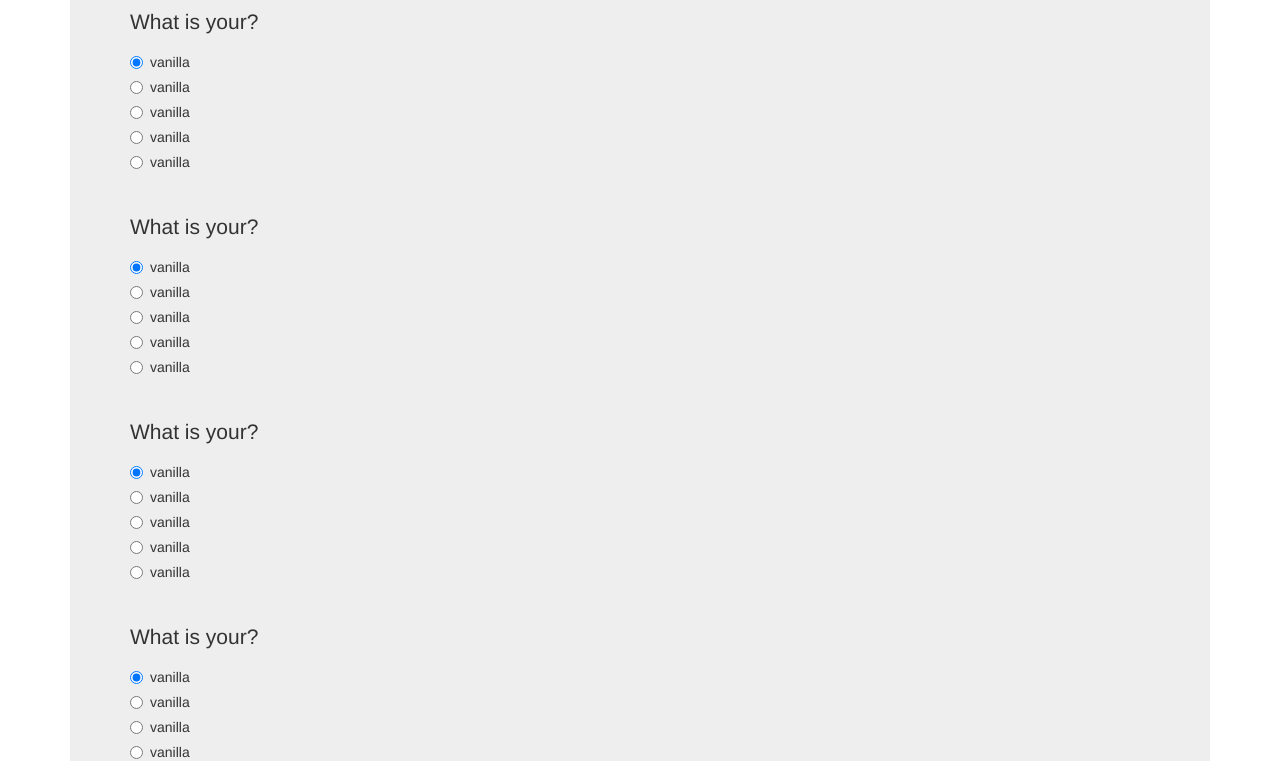
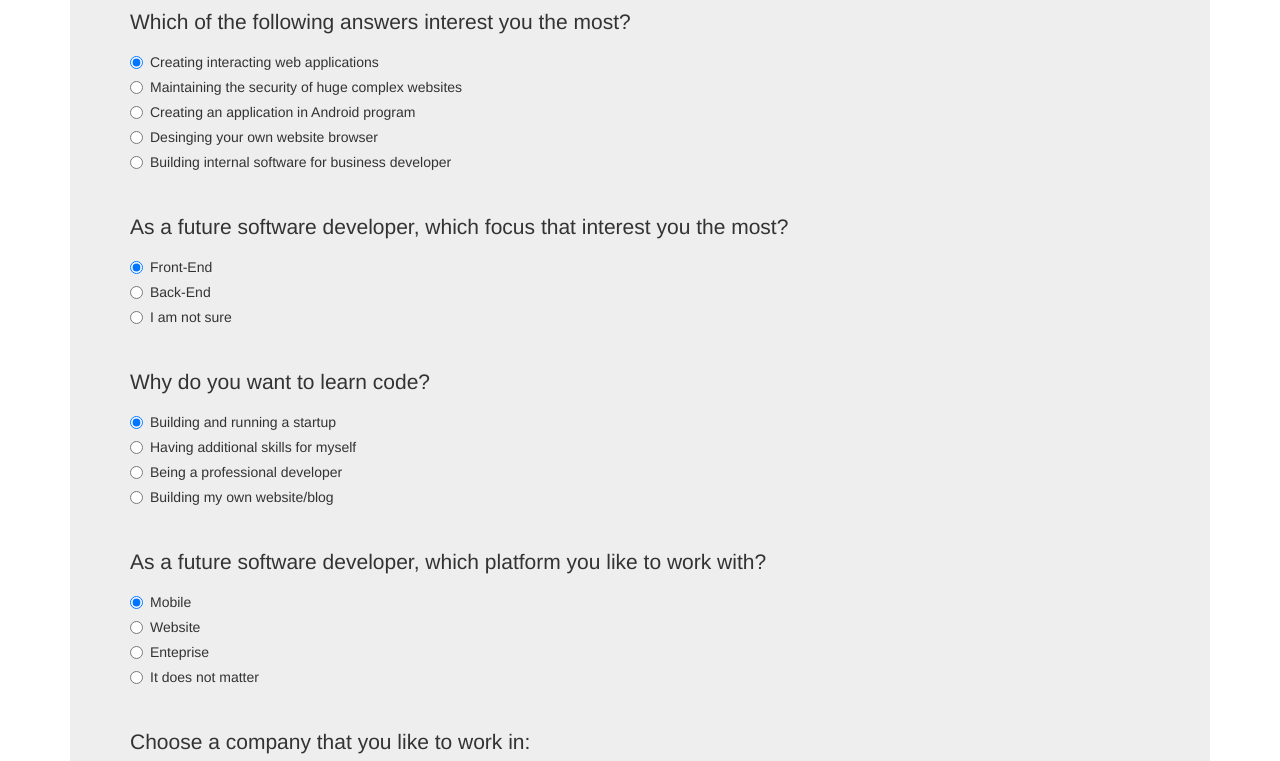
Before and after one commit to hansenja24/Track-Suggester, a plain HTML site: page index.html in a window 1280 px wide. Shown: the part 210-971 px from the top of the page. Drawn offline with Linux system fonts and the light colour scheme.

Commit message:
finish question content in html page

```diff
--- a/index.html
+++ b/index.html
@@ -16,136 +16,112 @@
           <form id="survey">
 
             <div class="radio">
-              <p>What is your?</p>
+              <p>Which of the following answers interest you the most?</p>
               <label>
                 <input type="radio" name="question1" value="1" checked>
-                vanilla
+                Creating interacting web applications
               </label>
             </div>
             <div class="radio">
               <label>
                 <input type="radio" name="question1" value="2">
-                vanilla
+                Maintaining the security of huge complex websites
               </label>
             </div>
             <div class="radio">
               <label>
                 <input type="radio" name="question1" value="3">
-                vanilla
+                Creating an application in Android program
               </label>
             </div>
             <div class="radio">
               <label>
                 <input type="radio" name="question1" value="4">
-                vanilla
+                Desinging your own website browser
               </label>
             </div>
             <div class="radio">
               <label>
                 <input type="radio" name="question1" value="5">
-                vanilla
+                Building internal software for business developer
               </label>
             </div>
 
             <br>
 
             <div class="radio">
-              <p>What is your?</p>
+              <p>As a future software developer, which focus that interest you the most?</p>
               <label>
                 <input type="radio" name="question2" value="1" checked>
-                vanilla
+                Front-End
               </label>
             </div>
             <div class="radio">
               <label>
                 <input type="radio" name="question2" value="2">
-                vanilla
+                Back-End
               </label>
             </div>
             <div class="radio">
               <label>
                 <input type="radio" name="question2" value="3">
-                vanilla
-              </label>
-            </div>
-            <div class="radio">
-              <label>
-                <input type="radio" name="question2" value="4">
-                vanilla
-              </label>
-            </div>
-            <div class="radio">
-              <label>
-                <input type="radio" name="question2" value="5">
-                vanilla
+                I am not sure
               </label>
             </div>
 
             <br>
 
             <div class="radio">
-              <p>What is your?</p>
+              <p>Why do you want to learn code?</p>
               <label>
                 <input type="radio" name="question3" value="1" checked>
-                vanilla
+                Building and running a startup
               </label>
             </div>
             <div class="radio">
               <label>
                 <input type="radio" name="question3" value="2">
-                vanilla
+                Having additional skills for myself
               </label>
             </div>
             <div class="radio">
               <label>
                 <input type="radio" name="question3" value="3">
-                vanilla
+                Being a professional developer
               </label>
             </div>
             <div class="radio">
               <label>
                 <input type="radio" name="question3" value="4">
-                vanilla
-              </label>
-            </div>
-            <div class="radio">
-              <label>
-                <input type="radio" name="question3" value="5">
-                vanilla
+                Building my own website/blog
               </label>
             </div>
 
             <br>
 
             <div class="radio">
-              <p>What is your?</p>
+              <p>As a future software developer, which platform you like to work with?</p>
               <label>
                 <input type="radio" name="question4" value="1" checked>
-                vanilla
+                Mobile
               </label>
             </div>
             <div class="radio">
               <label>
                 <input type="radio" name="question4" value="2">
-                vanilla
+                Website
               </label>
             </div>
             <div class="radio">
               <label>
                 <input type="radio" name="question4" value="3">
-                vanilla
+                Enteprise
               </label>
             </div>
             <div class="radio">
               <label>
                 <input type="radio" name="question4" value="4">
-                vanilla
-              </label>
-            </div>
-            <div class="radio">
-              <label>
-                <input type="radio" name="question4" value="5">
-                vanilla
+                It does not matter
               </label>
             </div>
 
```
